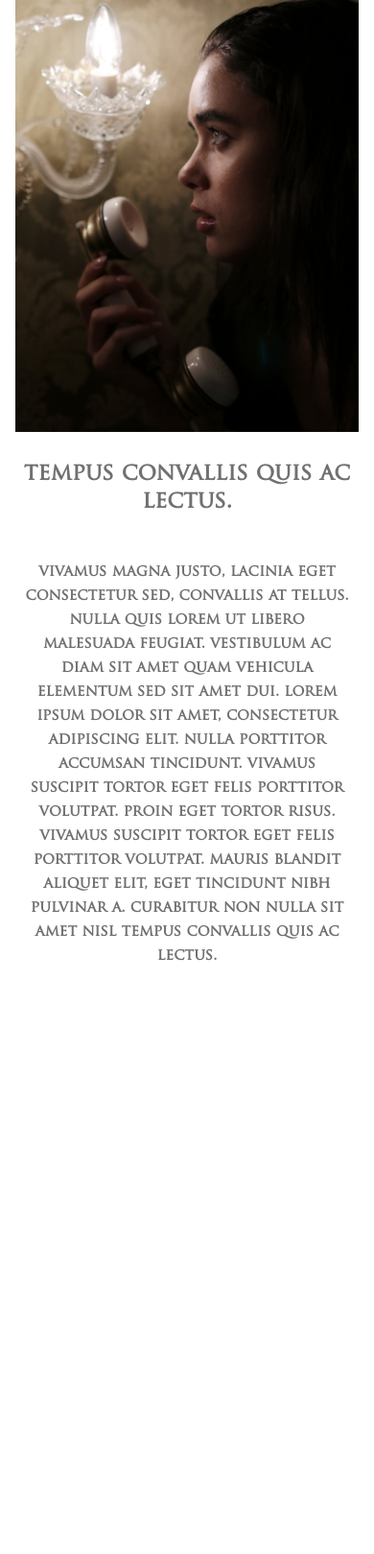
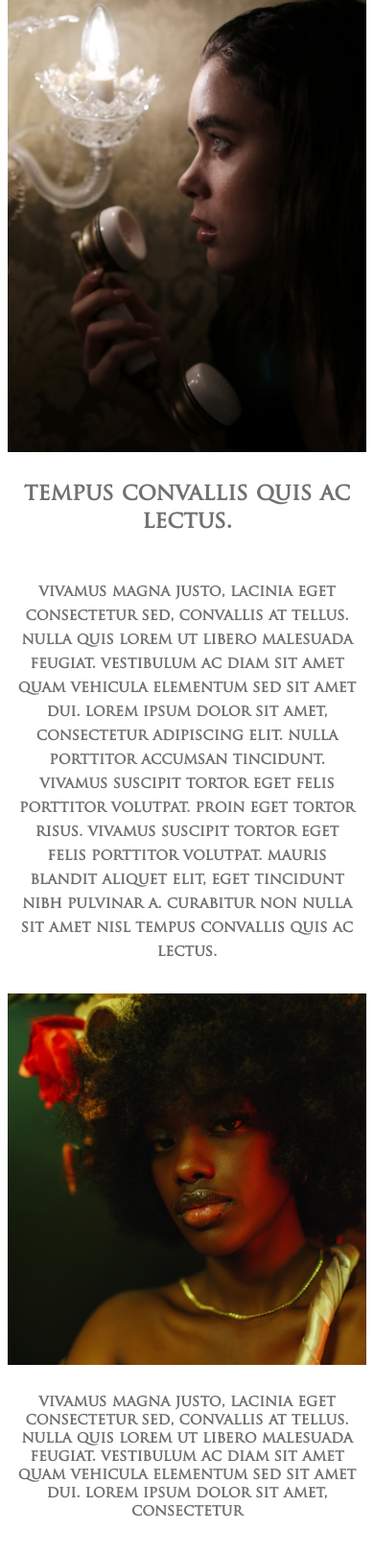
Before and after one commit to joaoquinto/natarajan, a plain HTML site: page template/index.html in a window 390 px wide. Shown: the part 1296-2915 px from the top of the page at 96% size. Before the commit the page ends 2305 px from the top, so only its background shows below. Drawn offline with Linux system fonts and the light colour scheme.

Commit message:
Consegui resolver a blackwoman-tempus

```diff
--- a/template/css/style.css
+++ b/template/css/style.css
@@ -92,12 +92,6 @@ body {
 }
 
 @media (max-width: 1645px) {
-  .vivamus h1,
-  .vivamus p {
-    margin-left: 8px;
-    margin-right: 8px;
-  }
-
   .vivamus h1 {
     font-size: 2.4375em;
     text-align: center;
@@ -117,16 +111,17 @@ body {
   margin: 0 auto;
   display: flex;
   flex-wrap: wrap;
+  padding-bottom: 99px;
 }
 
 .woman-tempus {
-  flex: 1 1 calc(41.666% - 16px);
-  margin: 0 16px;
+  flex: 1 1 calc(41.666% - 8px);
+  padding-right: 30px;
 }
 
 .info-tempus {
   flex: 1 1 calc(50% - 16px);
-  margin: 0 16px;
+  margin: 0 8px;
   align-self: center;
 }
 
@@ -145,12 +140,13 @@ body {
 @media (max-width: 854px) {
   .woman-tempus {
     flex: 1 1 calc(100% - 16px);
-    margin: 0 16px;
+    margin: 0 8px;
+    padding-right: 0px;
   }
 
   .info-tempus {
     flex: 1 1 calc(100% - 16px);
-    margin: 0 16px;
+    margin: 0 8px;
     align-self: center;
   }
 
@@ -170,4 +166,77 @@ body {
   }
 }
 
+@media (min-width: 856px) and (max-width: 1657px) {
+  .woman-tempus {
+    margin-left: 8px;
+  }
+}
+
 /* BLACKWOMAN */
+.info-blackwoman {
+  flex: 1 1 50%;
+  max-width: 733px;
+  align-self: center;
+}
+
+.info-blackwoman p {
+  font-size: 1.625em;
+  text-transform: lowercase;
+}
+
+.blackwoman-tempus {
+  flex: 1 1 50%;
+  padding-left: 30px;
+}
+
+@media (max-width: 854px) {
+  .info-blackwoman {
+    flex: 1 1 calc(100% - 16px);
+    margin: 0 8px;
+  }
+
+  .blackwoman-tempus {
+    flex: 1 1 calc(100% - 16px);
+    margin: 0 8px;
+    padding-left: 0px;
+  }
+
+  .info-blackwoman p {
+    margin-top: 30px;
+    margin-bottom: 30px;
+    font-size: 1em;
+    text-align: center;
+  }
+}
+
+@media (min-width: 856px) and (max-width: 1657px) {
+  .info-blackwoman {
+    flex: 1 1 calc(50% - 16px);
+    margin-left: 8px;
+    margin-right: 8px;
+  }
+
+  .blackwoman-tempus {
+    flex: 1 1 calc(50% - 8px);
+    margin-right: 8px;
+  }
+}
+
+/* Muda posição de blackwoman-tempus em mobile */
+@media (max-width: 854px) {
+  .woman-tempus {
+    order: 1;
+  }
+  .info-tempus {
+    order: 2;
+  }
+
+  .info-blackwoman {
+    order: 4;
+  }
+
+  .blackwoman-tempus {
+    margin-top: 30px;
+    order: 3;
+  }
+}
--- a/template/index.html
+++ b/template/index.html
@@ -41,6 +41,12 @@
       <h2>tempus convallis quis ac lectus.</h2>
       <p>vivamus magna justo, lacinia eget consectetur sed, convallis at tellus. nulla quis lorem ut libero malesuada feugiat. vestibulum ac diam sit amet quam vehicula elementum sed sit amet dui. lorem ipsum dolor sit amet, consectetur adipiscing elit. nulla porttitor accumsan tincidunt. vivamus suscipit tortor eget felis porttitor volutpat. proin eget tortor risus. vivamus suscipit tortor eget felis porttitor volutpat. mauris blandit aliquet elit, eget tincidunt nibh pulvinar a. curabitur non nulla sit amet nisl tempus convallis quis ac lectus.</p>
     </div>
+    <div class="info-blackwoman">
+      <p>vivamus magna justo, lacinia eget consectetur sed, convallis at tellus. nulla quis lorem ut libero malesuada feugiat. vestibulum ac diam sit amet quam vehicula elementum sed sit amet dui. lorem ipsum dolor sit amet, consectetur </p>
+    </div>
+    <div class="blackwoman-tempus">
+      <img src="./img/oladimeji-odunsi-vfDpptxFrbQ-unsplash.png" alt="">
+    </div>
   </section>
 
 
```
